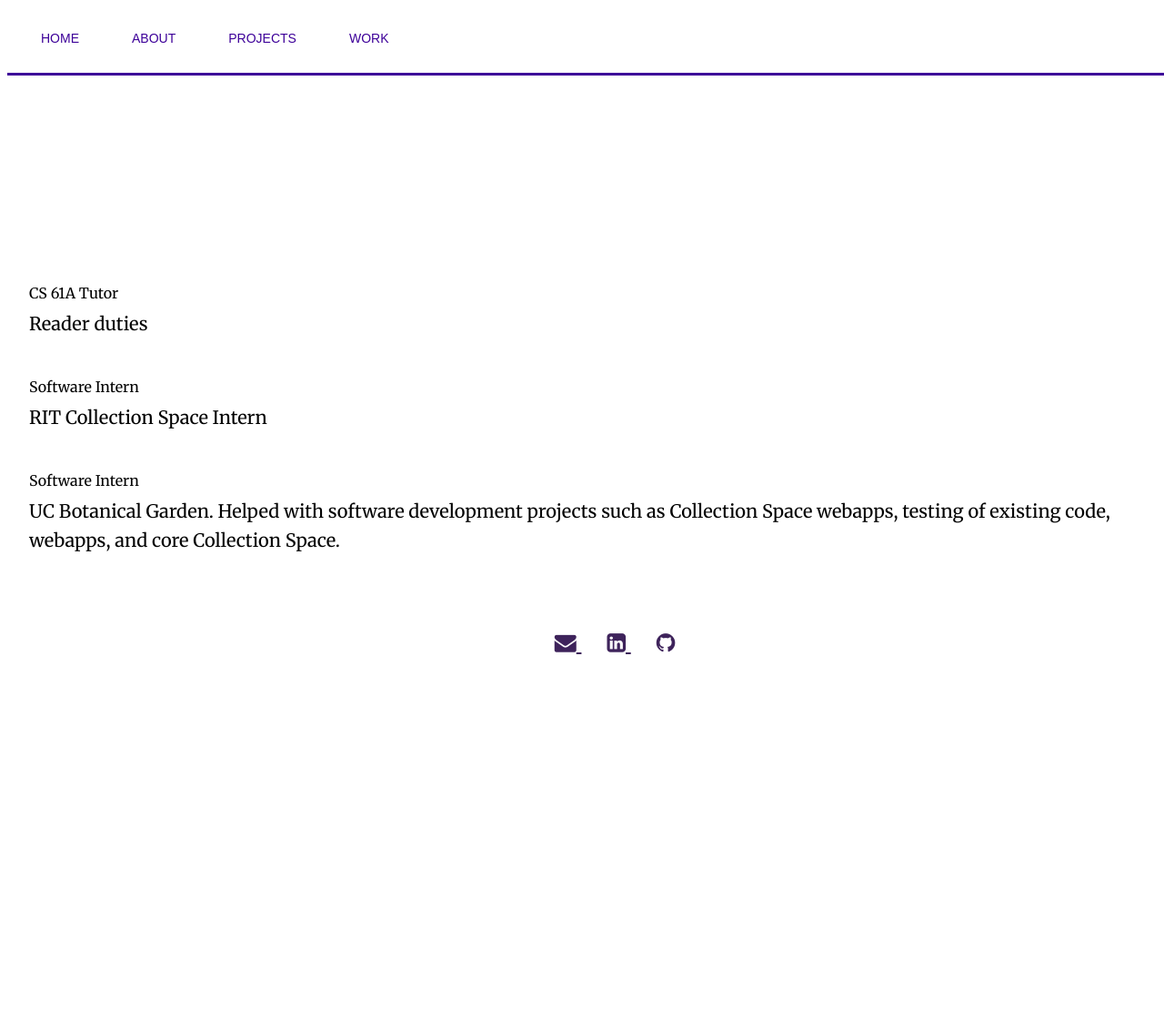
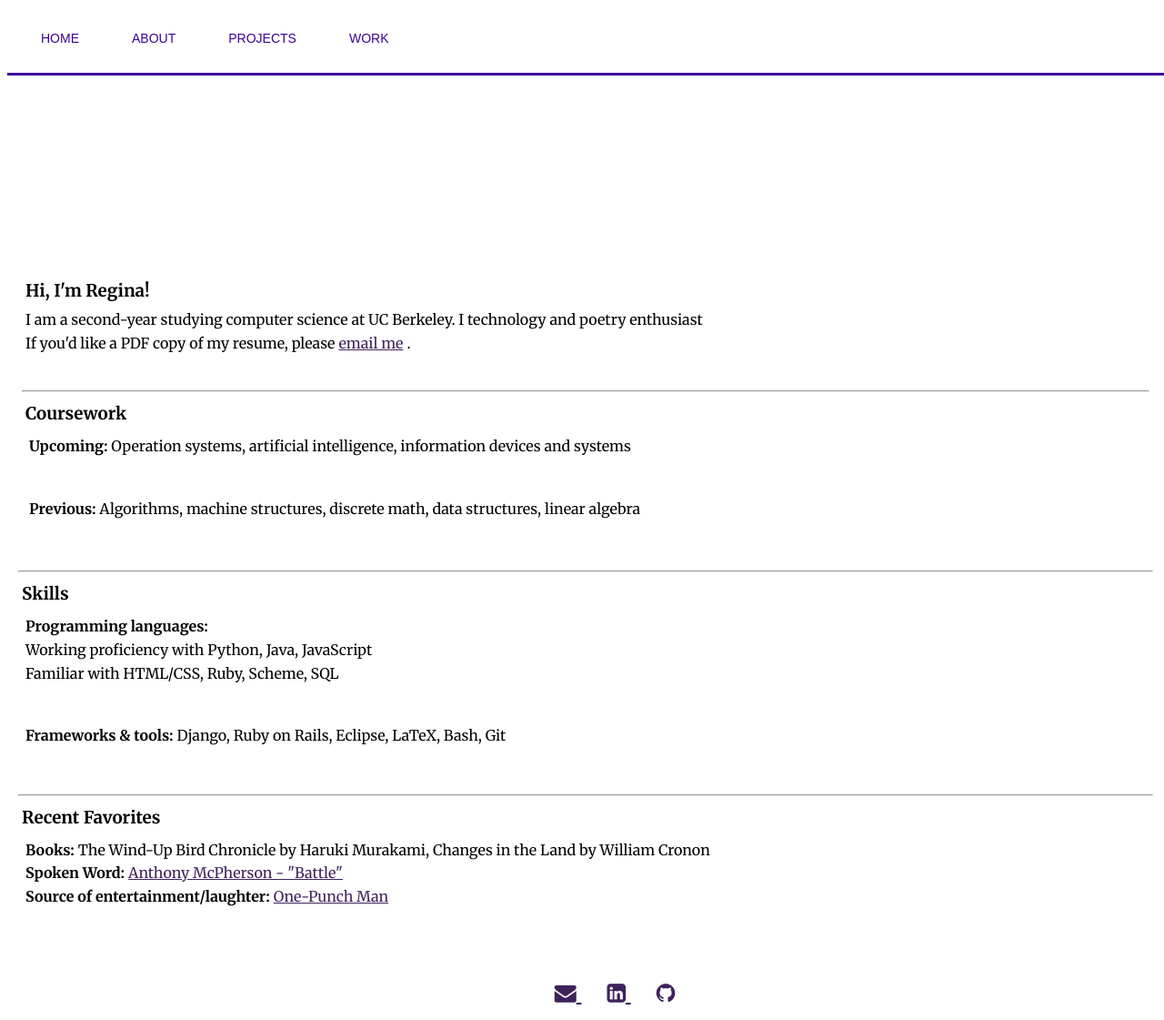
Before and after one commit to reginax/reginax.github.io, a Jekyll site: the page built from about/index.html, in a window 1280 px wide. Shown: the whole page at 91% size. Built offline with Jekyll 4.4.1, drawn with Linux system fonts in a browser that asks for light colours; before the commit the page ends 908 px from its top, so only the background shows below that.

Commit message:
reconstruction underway2

```diff
--- a/_config.yml
+++ b/_config.yml
@@ -1,6 +1,5 @@
 baseurl: ""
-url: http://ucbphirho.org # the base hostname & protocol for your site
-description: UCB Phi Sigma Rho Website
+description: Personal website
 color:
   primary-dark: '#ffffff'
   links: '#3E235B'
--- a/about/index.html
+++ b/about/index.html
@@ -6,15 +6,35 @@ layout: default
 <section id="about" class="container content-section text-center">
     <div class="row">
         <div class="col-lg-8 col-lg-offset-2">
+        <h3>Hi, I'm Regina!</h3>
+        <p>I am a second-year studying computer science at UC Berkeley. I technology and poetry enthusiast
+        <br>
+        If you'd like a PDF copy of my resume, please<a target="_blank" href="mailto:regina.xu1@gmail.com">email me</a>. </p>
+        <hr></hr>
+        <h3>Coursework</h3>
           <ul>
-            <h3>CS 61A Tutor</h3>
-            <p>Reader duties</p>
-            <h3>Software Intern</h3>
-            <p>RIT Collection Space Intern</p>
-            <h3>Software Intern</h3>
-            <p>UC Botanical Garden. Helped with software development projects such as Collection Space webapps, testing of existing code, webapps, and core Collection Space.</p>
+            <p><b>Upcoming:</b> Operation systems, artificial intelligence, information devices and systems</p>
+            <p><b>Previous:</b> Algorithms, machine structures, discrete math, data structures, linear algebra</p>
           </ul>
-          </li>
         </div>
+        <hr></hr>
+        <h3>Skills</h3>
+          <ul>
+            <p><b>Programming languages:</b>
+            <br>Working proficiency with Python, Java, JavaScript
+            <br>
+           Familiar with HTML/CSS, Ruby, Scheme, SQL</p>
+            <p><b>Frameworks & tools:</b> Django, Ruby on Rails, Eclipse, LaTeX, Bash, Git</p>
+          </ul>
+        <hr></hr>
+        <h3>Recent Favorites</h3>
+          <ul>
+            <p><b>Books:</b> The Wind-Up Bird Chronicle by Haruki Murakami, Changes in the Land by William Cronon
+            <br>
+            <b>Spoken Word:</b><a target="_blank" href="https://www.youtube.com/watch?v=rlBgOM1xDfs">Anthony McPherson - "Battle"</a>
+            <br><b>Source of entertainment/laughter:</b><a target="_blank" href="https://en.wikipedia.org/wiki/One-Punch_Man">One-Punch Man</a></p>
+          </ul>
+
+
     </div>
 </section>
--- a/index.html
+++ b/index.html
@@ -7,7 +7,7 @@ layout: default
             <div class="row">
                 <div class="col-md-8 col-md-offset-2">
                     <h1 class="brand-heading">Website under construction</h1>
-                    <p class="intro-text">Happy Holidays!</p>
+                    <p class="intro-text">Happy holidays!</p>
                     </a>
                 </div>
             </div>
```
Also changed, not shown: _includes/stylesheets/main.css (+4 -51 lines), projects/index.html (+11 -0 lines), work/index.html (+11 -1 lines).
